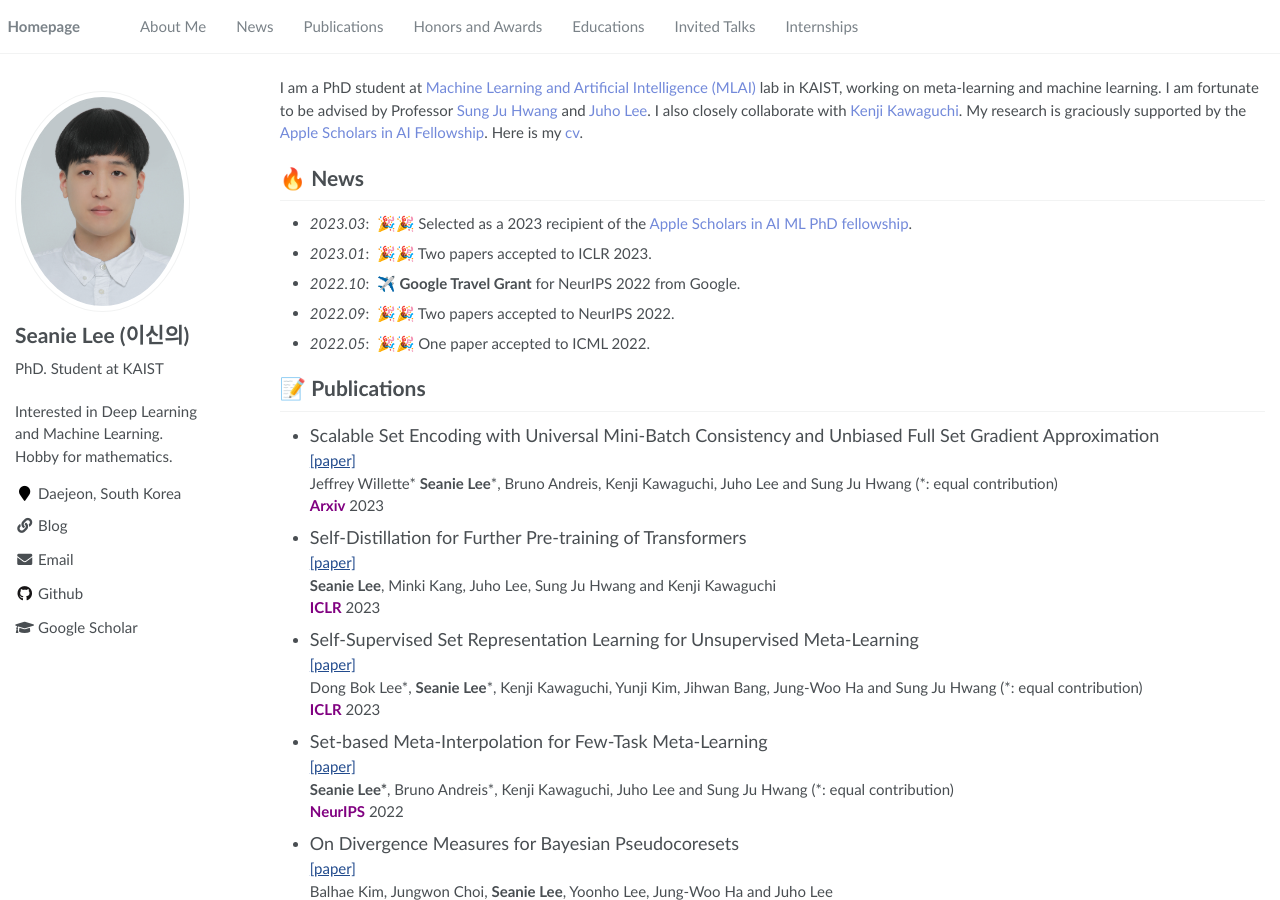
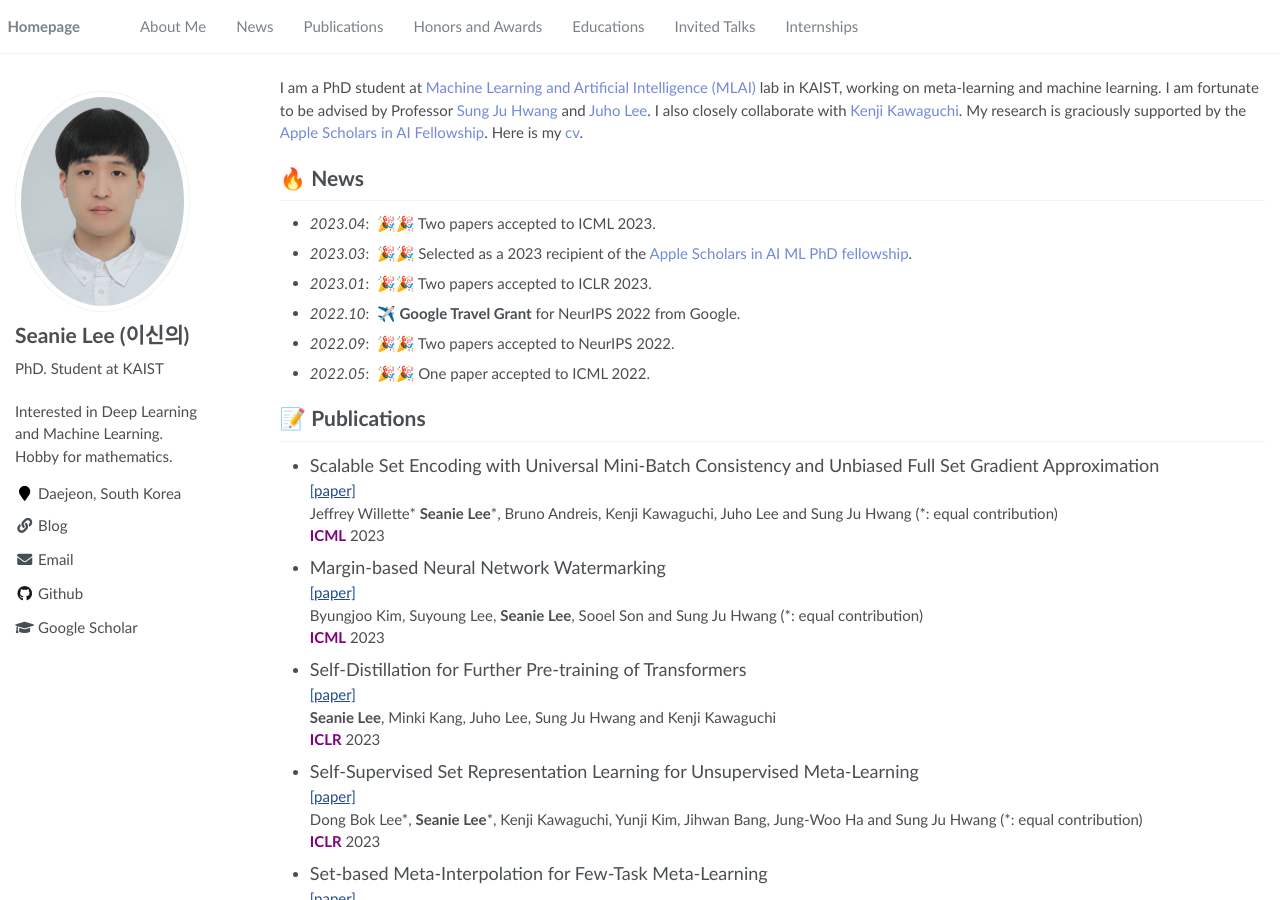
Before and after one commit to seanie12/seanie12.github.io, a Jekyll site: the page built from _pages/about.md, in a window 1280 px wide and 900 px high. Built offline with Jekyll 4.4.1, drawn with Linux system fonts in a browser that asks for light colours.

Commit message:
Update about.md

```diff
--- a/_pages/about.md
+++ b/_pages/about.md
@@ -23,6 +23,7 @@ I am a PhD student at <a href="https://www.mlai-kaist.com/" style="color: #7289d
 
 
 # 🔥 News
+- *2023.04*: &nbsp;🎉🎉 Two papers accepted to ICML 2023.
 - *2023.03*: &nbsp;🎉🎉 Selected as a 2023 recipient of the <a href="https://machinelearning.apple.com/updates/apple-scholars-aiml-2023" style="color: #7289da; text-decoration: none;">Apple Scholars in AI ML PhD fellowship</a>.
 - *2023.01*: &nbsp;🎉🎉 Two papers accepted to ICLR 2023.
 - *2022.10*: &nbsp;✈️ **Google Travel Grant** for NeurIPS 2022 from Google.
@@ -35,8 +36,13 @@ I am a PhD student at <a href="https://www.mlai-kaist.com/" style="color: #7289d
 - <font size="4">Scalable Set Encoding with Universal Mini-Batch Consistency and Unbiased Full Set Gradient Approximation</font>
 [[paper]](https://arxiv.org/abs/2208.12401) \\
 Jeffrey Willette\*  **Seanie Lee**\*, Bruno Andreis, Kenji Kawaguchi, Juho Lee and Sung Ju Hwang (\*: equal contribution) \\
-<span style="color:purple">**Arxiv**</span> 2023
+<span style="color:purple">**ICML**</span> 2023
 
+
+- <font size="4">Margin-based Neural Network Watermarking</font>
+[[paper]](https://arxiv.org/) \\
+Byungjoo Kim, Suyoung Lee,  **Seanie Lee**, Sooel Son and Sung Ju Hwang (\*: equal contribution) \\
+<span style="color:purple">**ICML**</span> 2023
 
 - <font size="4">Self-Distillation for Further Pre-training of Transformers</font>
 [[paper]](https://openreview.net/forum?id=kj6oK_Hj40) \\
```
